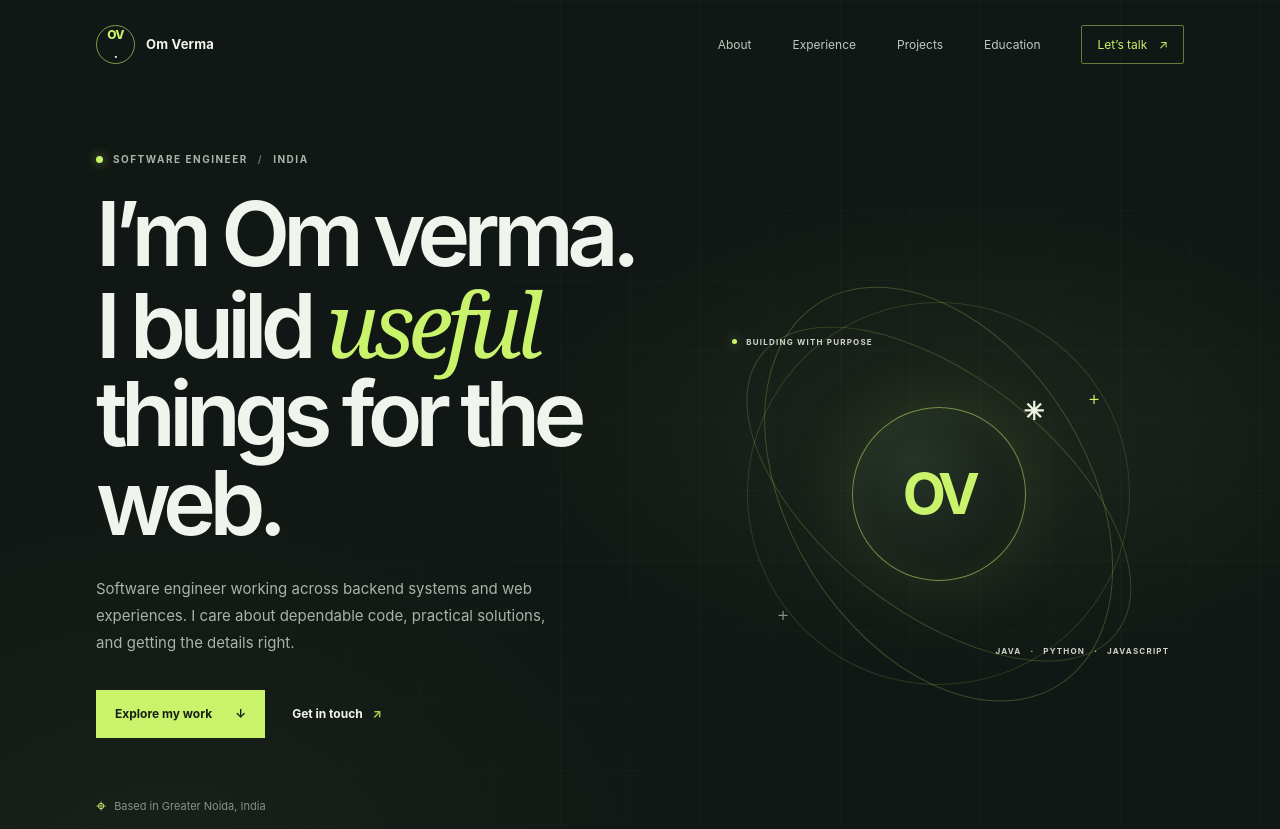
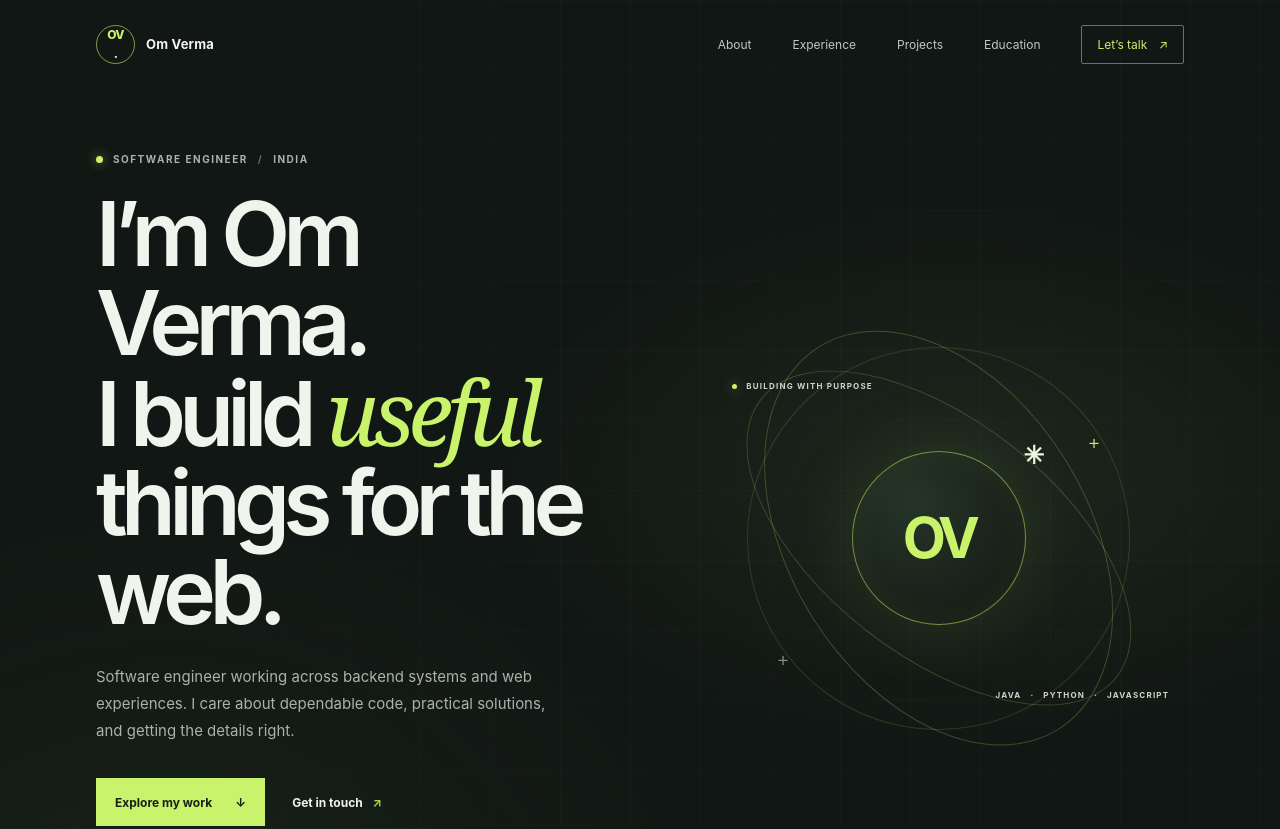
Before and after one commit to thevermaom/om-verma-portfolio, a plain HTML site: page index.html in a window 1280 px wide. Shown: the top 829 px of the page. Drawn offline with Linux system fonts and the light colour scheme.

Commit message:
Update portfolio

```diff
--- a/index.html
+++ b/index.html
@@ -40,7 +40,7 @@
         <div class="hero-grid">
           <div class="hero-copy">
             <p class="eyebrow"><span class="availability-dot"></span> SOFTWARE ENGINEER <span class="eyebrow-divider">/</span> INDIA</p>
-            <h1 id="hero-title">I’m Om verma.<br />I build <span>useful</span><br />things for the web.</h1>
+            <h1 id="hero-title">I’m Om Verma.<br />I build <span>useful</span><br />things for the web.</h1>
             <p class="hero-intro">
               Software engineer working across backend systems and web experiences.
               I care about dependable code, practical solutions, and getting the details right.
```
